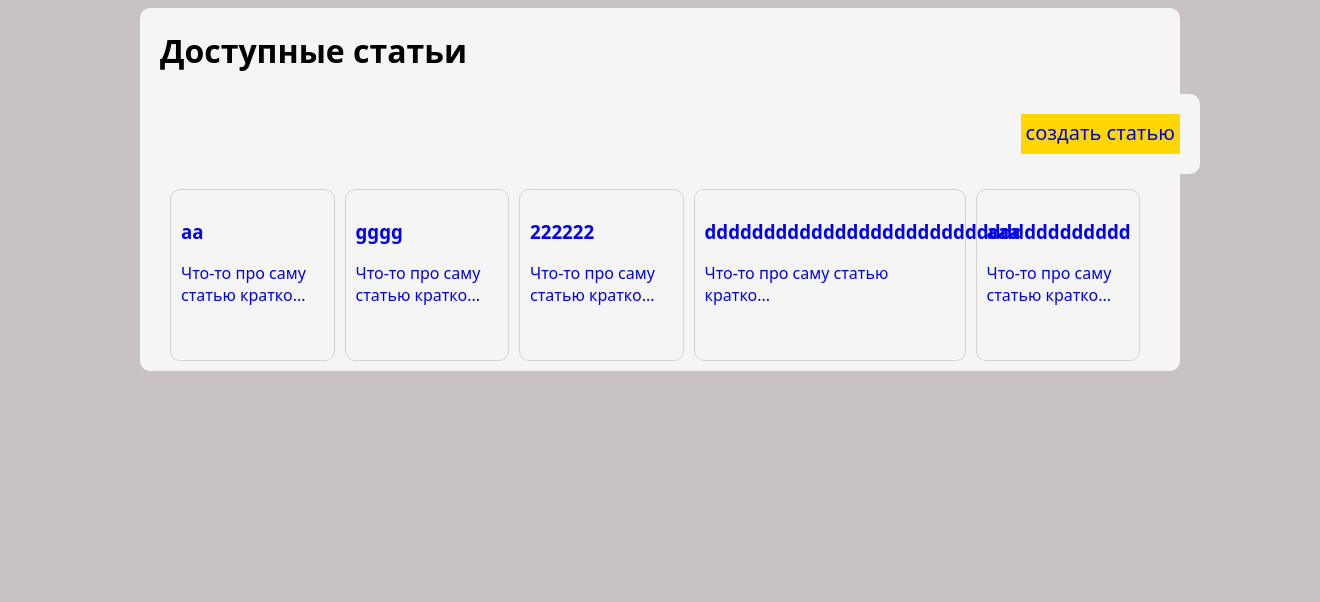
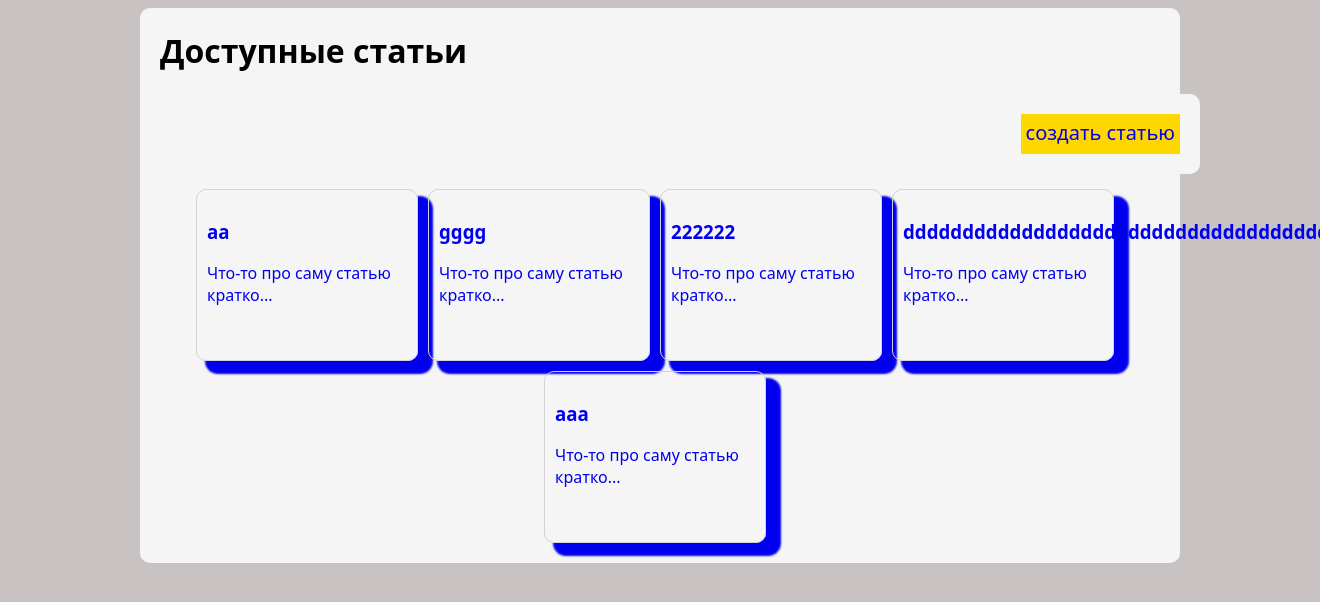
Before and after one commit to chekau/ruviki, a Flask app: page / in a window 1320 px wide; the page is wider, and only the part inside the window is pictured. Shown: the top 602 px of that part. Run offline with Flask 3, Linux system fonts and the light colour scheme; data comes from the database, SQL or seed files in the repository.

Commit message:
статьи на главной странице отображаются с дизайном

```diff
--- a/app.py
+++ b/app.py
@@ -69,7 +69,14 @@
 @app.route("/")
 @app.route("/index")
 def index():
-    return render_template("index.html",articles=Database.get_all_articles())
+    articles = Database.get_all_articles()
+    count_in_group = 4
+
+    groups = []
+    for i in range(0,len(articles),count_in_group):
+        groups.append(articles[i:i + count_in_group])
+
+    return render_template("index.html",groups=groups)
 
 
 @app.route('/uploads/<filename>')
--- a/static/style.css
+++ b/static/style.css
@@ -49,17 +49,27 @@
 .article_table {
     display: flex;
     justify-content: center;
+    flex-direction: column;
     padding: 10px;
 }
 
+
+.article_table_row {
+    display: flex;
+    justify-content: center;
+    margin-bottom: 10px;
+
+}
 .article_card {
-    width: 250px;
+    width: 200px;
     height: 150px;
     border: 1px lightgray solid;
     padding: 10px;
     margin-right: 10px;
     border-radius: 10px;
     text-decoration: none;
+    max-width: 200px ;
+    box-shadow: 12px 10px 2px 3px;
 }
 
 .article_card:visited {
--- a/templates/index.html
+++ b/templates/index.html
@@ -17,14 +17,18 @@
 
 
         <div class="article_table">
-            {% for article in articles %}
+            {% for article_group in groups %}
+
+            <div class="article_table_row">
+                {% for article in article_group %}
 
 
             <a class="article_card" href="{{ url_for('get_article', title=article.title) }}">
                 <h3>{{ article.title}}</h3>
                 <p>Что-то про саму статью кратко...</p>
             </a>
-
+            {% endfor %}
+            </div>
             {% endfor %}
         </div>
     </div>
```
